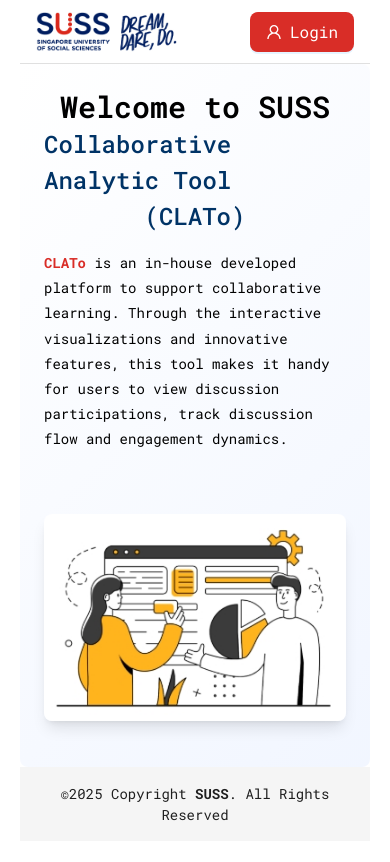
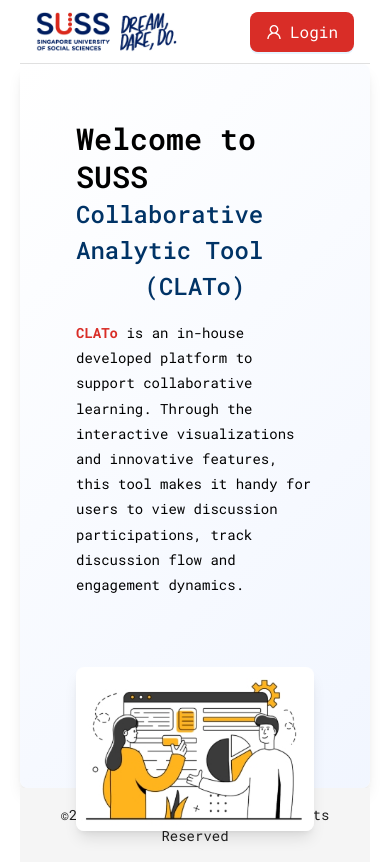
Before and after one commit to Davidyfxu/suss-react, a React (Vite) app: page / in a window 390 px wide. Built offline with nearby package versions, Linux system fonts and the light colour scheme.

Commit message:
feat: May 27

```diff
--- a/src/common/LandingPage/components/LPContent/ImageSection.tsx
+++ b/src/common/LandingPage/components/LPContent/ImageSection.tsx
@@ -10,7 +10,7 @@
       initial={{ opacity: 0, x: 50 }}
       animate={{ opacity: 1, x: 0 }}
       transition={{ duration: 0.8, ease: 'easeOut' }}
-      className="flex flex-col items-center justify-center p-6 space-y-4 w-full md:w-1/2"
+      className="flex flex-col items-center justify-center px-6 space-y-4 w-full md:py-6 md:w-1/2"
     >
       <motion.div
         initial={{ scale: 0.9, opacity: 0 }}
--- a/src/common/LandingPage/components/LPContent/index.tsx
+++ b/src/common/LandingPage/components/LPContent/index.tsx
@@ -10,12 +10,11 @@
     <Content>
       <div
         style={{
+          height: 'calc(100vh - 120px)',
           background:
             'linear-gradient(135deg, rgba(255,255,255,0.9) 0%, rgba(240,245,255,0.9) 100%)'
         }}
-        className={
-          'rounded-lg flex flex-col md:flex-row justify-evenly items-center'
-        }
+        className="rounded-lg flex flex-col gap-0 md:flex-row justify-evenly items-center p-8 md:p-12 gap-8 md:gap-12 shadow-lg"
       >
         <WelcomeSection
           title="Welcome to SUSS"
--- a/src/common/Login/index.tsx
+++ b/src/common/Login/index.tsx
@@ -4,7 +4,6 @@
 import { useUserStore } from '../../stores/userStore';
 import { useNavigate } from 'react-router-dom';
 import styles from './index.module.scss';
-import qrcodeImg from '../../assets/uri_qrcode.png';
 import { verify_otp } from '../api';
 
 const Login = () => {
@@ -123,22 +122,14 @@
       {/* superuser 二次验证弹窗 */}
       <Modal
         open={superuserModal}
-        title="Superuser Two-Factor Authentication"
+        title="Two-Factor Authentication"
         onCancel={() => setSuperuserModal(false)}
+        centered
+        width={300}
         footer={null}
       >
         <div className="flex flex-col items-center gap-4">
-          <div>
-            Please scan the QR code with your Authenticator app and enter the
-            6-digit code
-          </div>
-          <img
-            src={qrcodeImg}
-            alt="QR code"
-            width={200}
-            height={200}
-            style={{ borderRadius: 8 }}
-          />
+          <div>Please enter the 6-digit code</div>
           <Input
             placeholder="Enter 6-digit code"
             maxLength={6}
--- a/src/utils/fetch.tsx
+++ b/src/utils/fetch.tsx
@@ -1,7 +1,7 @@
 import axios, { AxiosInstance, AxiosRequestConfig, AxiosResponse } from 'axios';
 
-// export const BASE_URL = 'http://localhost:8000';
-export const BASE_URL = 'https://suss-django.zeabur.app';
+export const BASE_URL = 'http://localhost:8000';
+// export const BASE_URL = 'https://suss-django.zeabur.app';
 
 class HttpClient {
   private api: AxiosInstance;
```
